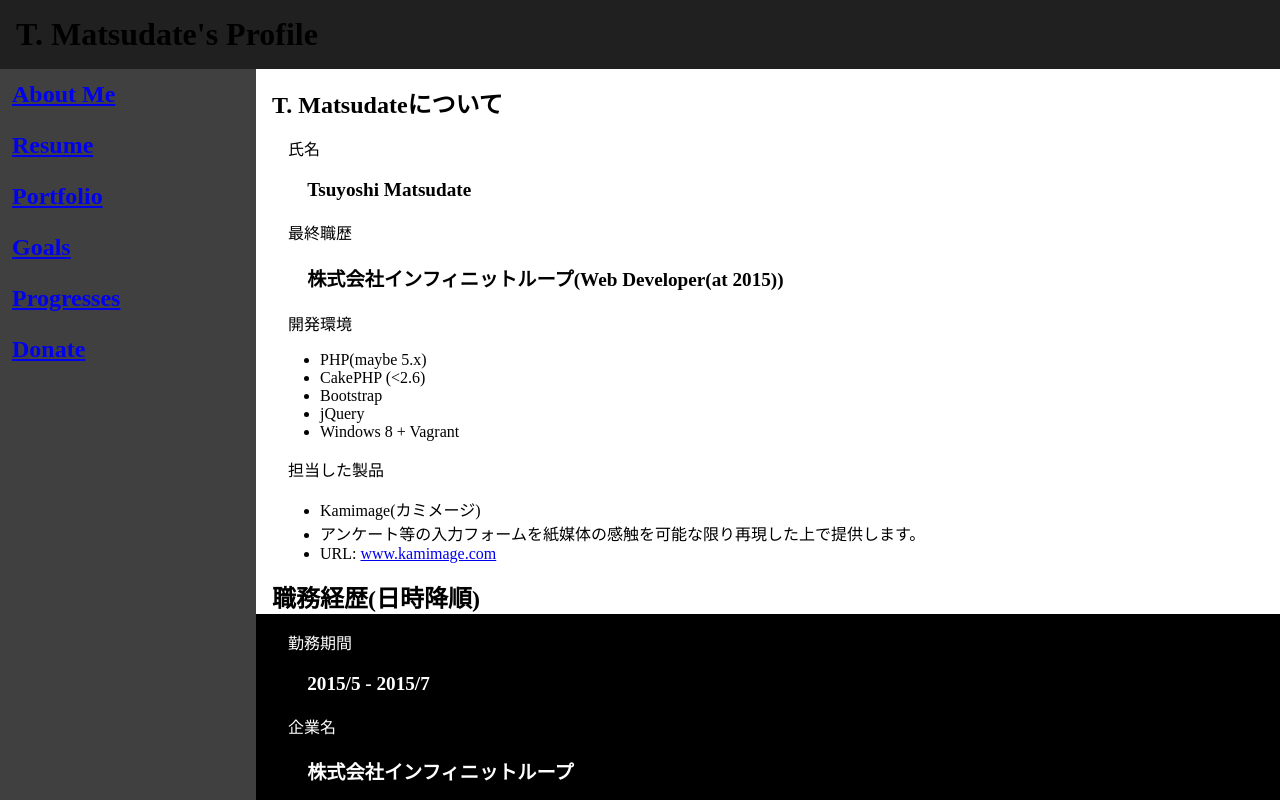
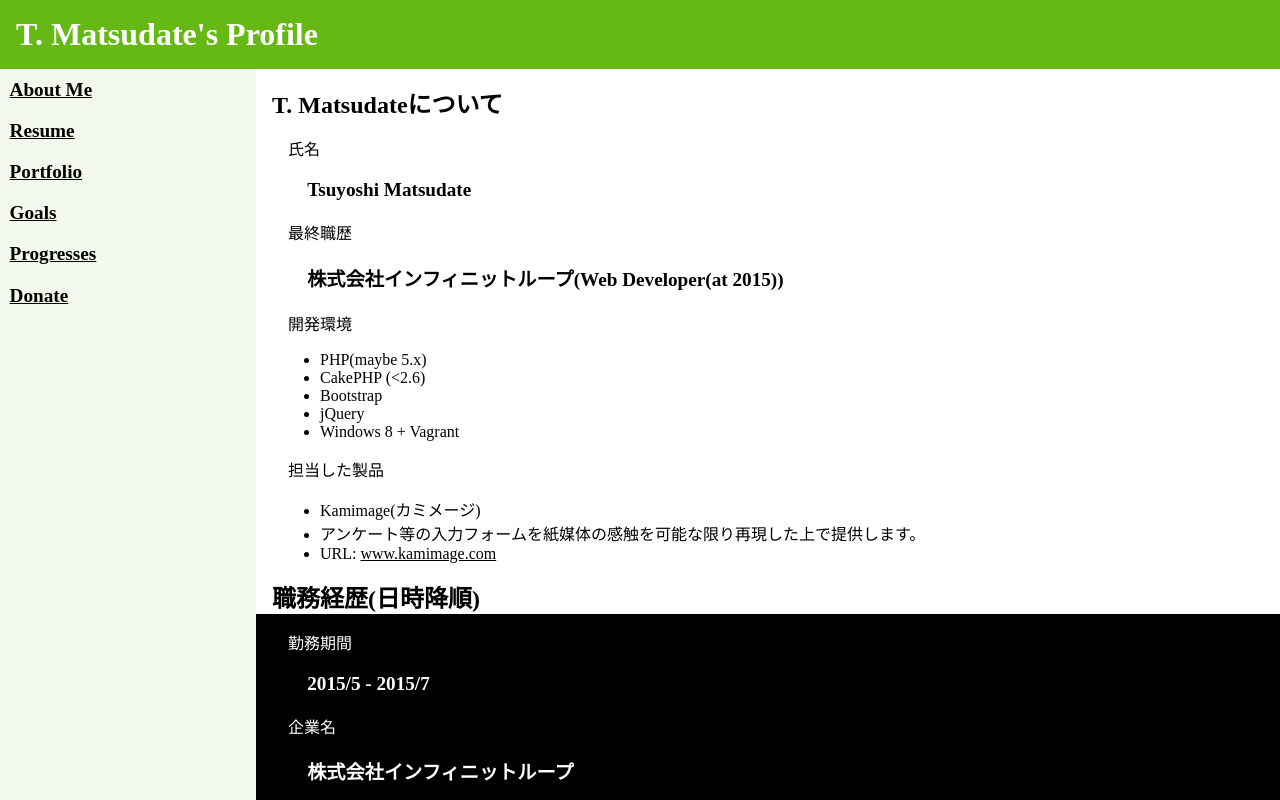
Before and after one commit to t-matsudate/my-profile, a Vue app: page / in a window 1280 px wide. Shown: the top 800 px of the page. Built offline with nearby package versions, Linux system fonts and the light colour scheme.

Commit message:
Changed theme colors and font size for menus.

```diff
--- a/src/components/GridMenu.vue
+++ b/src/components/GridMenu.vue
@@ -33,5 +33,9 @@ export default {
     display: grid;
     grid-template-rows: repeat(2, auto);
     grid-template-columns: @menu-width 100% - @menu-width;
+
+    a {
+        color: hsl(0,0%,0%);
+    }
 }
 </style>
--- a/src/components/Header.vue
+++ b/src/components/Header.vue
@@ -16,7 +16,8 @@ export default {
         grid-row: 1;
         grid-column-start: 1;
         grid-column-end: 3;
-        background-color: rgb(32,32,32);
+        background-color: hsl(90,80%,40%);
+        color: hsl(0,100%,100%);
 
         header {
             font-size: 200%;
--- a/src/components/Menu.vue
+++ b/src/components/Menu.vue
@@ -24,11 +24,12 @@ export default {
     #menu {
         grid-row: 2;
         grid-column: 1;
-        background-color: rgb(64,64,64);
+
+        background-color: hsl(90, 50%, 95%);
 
         nav {
             li {
-              font-size: 150%;
+              font-size: 120%;
               font-weight: bold;
               font-style: normal;
               padding: 0.5em;
```
